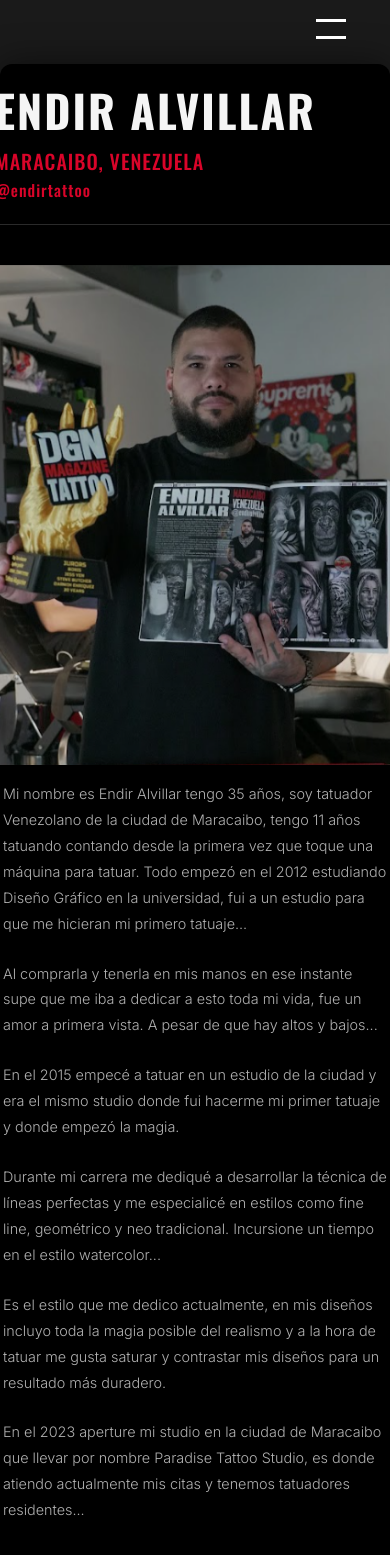
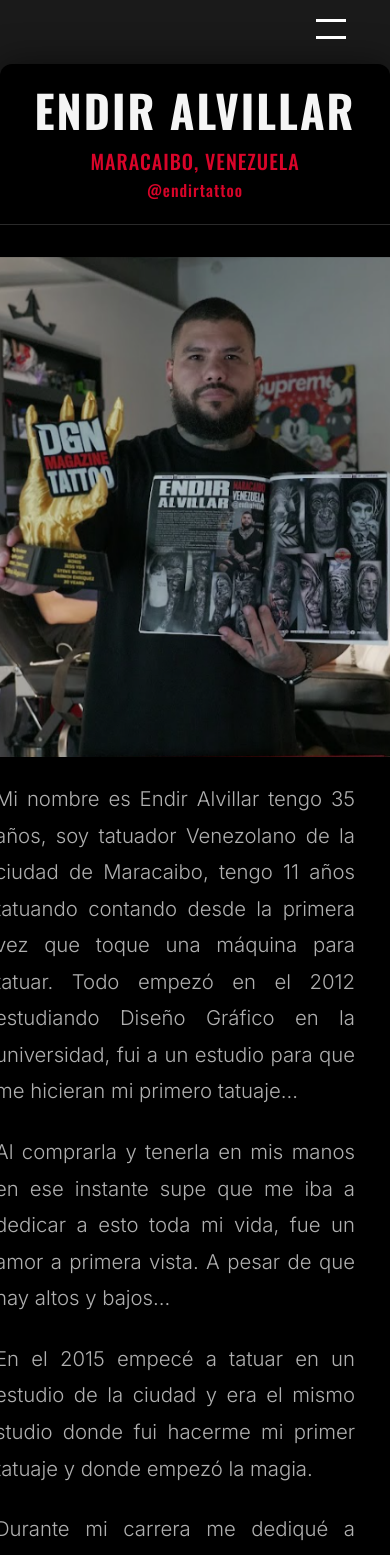
Before and after one commit to Odba08/Tattoo-Page, a React (Vite) app: page /about in a window 390 px wide. Shown: the top 1555 px of the page. Built offline with nearby package versions, Linux system fonts and the light colour scheme.

Commit message:
Second Version

```diff
--- a/src/modules/Aboutme/about.scss
+++ b/src/modules/Aboutme/about.scss
@@ -171,30 +171,7 @@ $highlight-color: #D90429;
     }
   }
 
-  @media (max-width: 1024px) {
-    .magazine-spread {
-      grid-template-columns: 1fr;
-      gap: 2.5rem;
-    }
-
-    .bio-artist-photo {
-      width: 45%;
-    }
-
-    .bio-gallery {
-      border-left: none;
-      padding-left: 0;
-      border-top: 1px solid $border-color;
-      padding-top: 2.5rem;
-      grid-template-columns: 1fr 1fr 1fr;
-    }
-
-    .bio-text-columns {
-      font-size: 0.9rem;
-    }
-  }
-
- @media (max-width: 600px) {
+  @media (max-width: 600px) {
   padding: 1.5rem 1rem;
   box-sizing: border-box;
   overflow-x: hidden;
@@ -202,25 +179,34 @@ $highlight-color: #D90429;
   .magazine-spread {
     display: flex;
     flex-direction: column;
-    align-items: center;
+    align-items: center; // 🔹 centra todo horizontalmente
+    text-align: center; // 🔹 centra los títulos y texto del contenedor
+  }
+
+  .bio-header {
+    width: 100%;
+    text-align: center; // 🔹 centra el título y subtítulo
+    margin-bottom: 2rem;
   }
 
   .bio-artist-photo {
     float: none;
     width: 100%;
-    margin-right: 0;
-    margin-bottom: 1rem;
+    margin: 0 auto 1.5rem auto; // 🔹 centrada
   }
 
   .bio-text-columns {
-    text-align: left;
-    padding: 0 0.5rem;
+    width: 100%;
+    max-width: 90%; // 🔹 evita que se pegue a los lados
+    text-align: justify; // 🔹 mantiene la lectura natural
+    padding: 0;
   }
 
   .bio-gallery {
     grid-template-columns: 1fr 1fr;
     gap: 0.75rem;
-    padding: 0 0.5rem; // 🔹 agrega espacio lateral a las imágene
+    padding: 0 0.5rem;
+    justify-items: center; // 🔹 centra las imágenes dentro del grid
   }
 
   .bio-headline {
@@ -229,11 +215,17 @@ $highlight-color: #D90429;
 
   .bio-subheadline {
     flex-direction: column;
-    align-items: flex-start;
+    align-items: center; // 🔹 centra el @usuario también
     span {
       margin-top: 0.5rem;
     }
   }
+
+  .bio-footer-quote {
+    text-align: center; // 🔹 centra la frase final
+    margin-top: 2rem;
+  }
 }
 
+
 }
```
